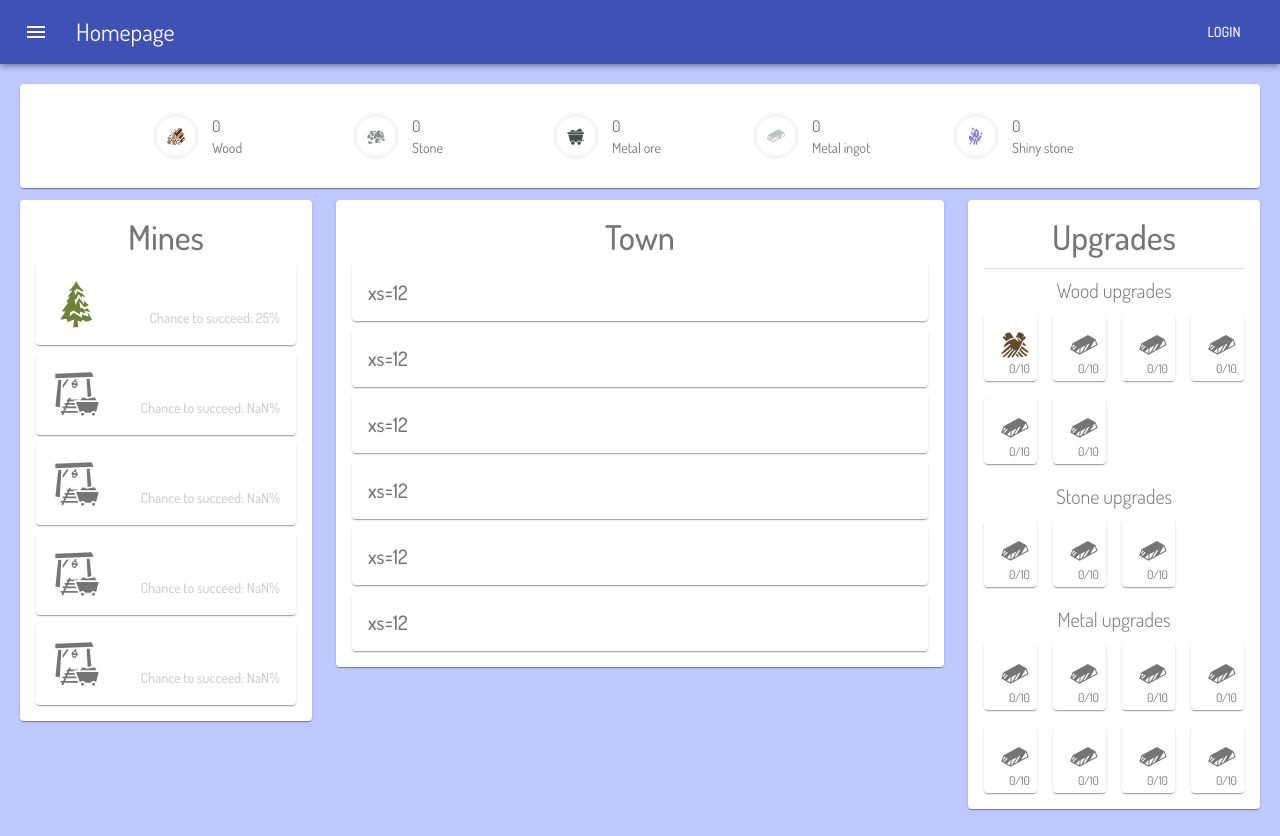
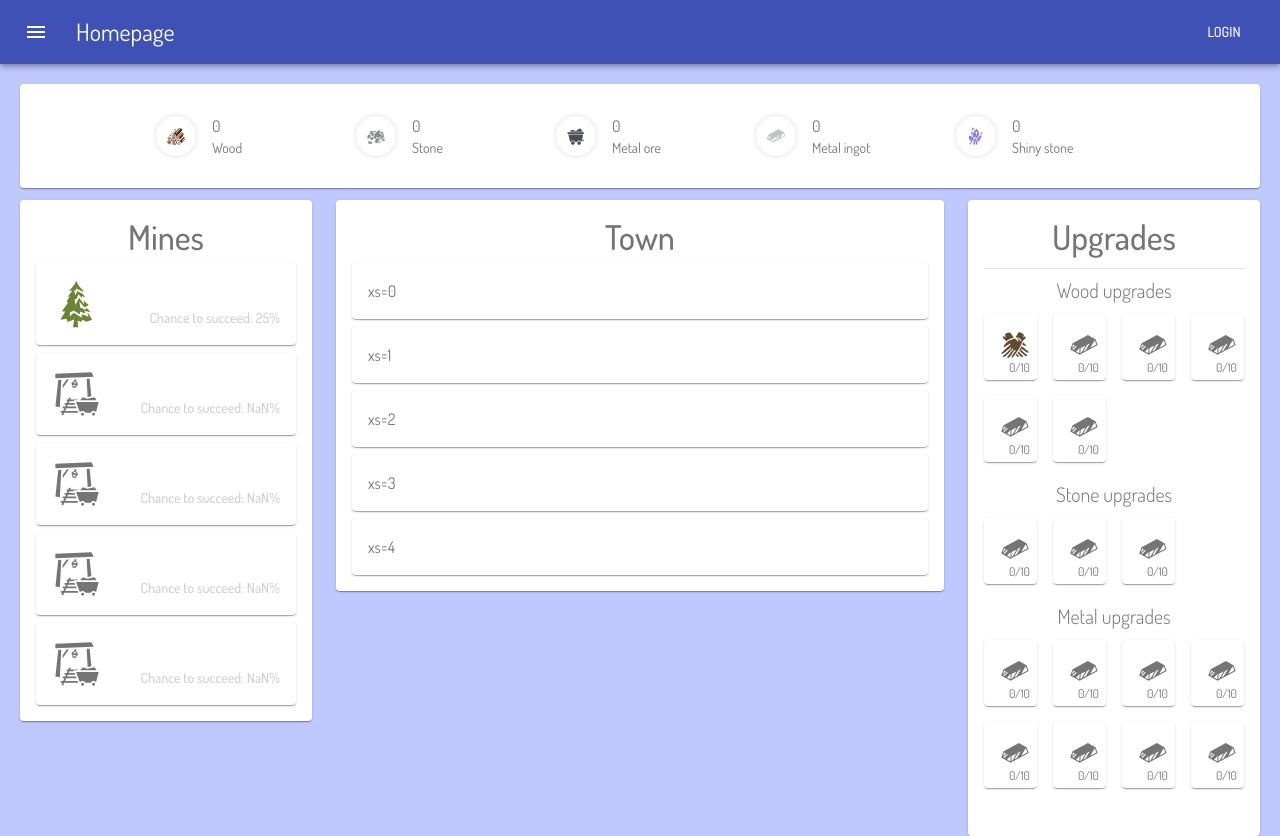
Before and after one commit to patrikliska/reclicker-old, a React (Create React App) app: page / in a window 1280 px wide. Built offline with nearby package versions, Linux system fonts and the light colour scheme.

Commit message:
Moved screens to their folders

```diff
--- a/src/App.js
+++ /dev/null
@@ -1,35 +0,0 @@
-import { createMuiTheme, ThemeProvider } from '@material-ui/core/styles';
-
-import Header from './components/Header';
-import MainPage from './pages/MainPage';
-
-const App = () => {
-  const theme = createMuiTheme({
-    typography: {
-      fontFamily: [
-        'Dosis',
-        '-apple-system',
-        'BlinkMacSystemFont',
-        '"Segoe UI"',
-        'Roboto',
-        '"Helvetica Neue"',
-        'Arial',
-        'sans-serif',
-        '"Apple Color Emoji"',
-        '"Segoe UI Emoji"',
-        '"Segoe UI Symbol"',
-      ].join(','),
-    },
-  });
-
-  return (
-    <ThemeProvider theme={theme}>
-      <Header />
-      <div className='innerContainer' style={{ padding: 20 }}>
-        <MainPage />
-      </div>
-    </ThemeProvider>
-  );
-};
-
-export default App;
--- /dev/null
+++ b/src/Core/index.js
@@ -0,0 +1,23 @@
+import { createMuiTheme, ThemeProvider } from "@material-ui/core/styles";
+
+import Header from "../components/Header";
+import MainPage from "../pages/MainPage";
+
+const App = () => {
+  const theme = createMuiTheme({
+    typography: {
+      fontFamily: ["Dosis", "-apple-system", "Roboto"].join(","),
+    },
+  });
+
+  return (
+    <ThemeProvider theme={theme}>
+      <Header />
+      <div className="innerContainer" style={{ padding: 20 }}>
+        <MainPage />
+      </div>
+    </ThemeProvider>
+  );
+};
+
+export default App;
--- a/src/components/MiddleActionPanel/index.js
+++ b/src/components/MiddleActionPanel/index.js
@@ -1,17 +1,17 @@
-import React from 'react';
+import React from "react";
 
-import Grid from '@material-ui/core/Grid';
-import Paper from '@material-ui/core/Paper';
-import Typography from '@material-ui/core/Typography';
+import Grid from "@material-ui/core/Grid";
+import Paper from "@material-ui/core/Paper";
+import Typography from "@material-ui/core/Typography";
 
-import { makeStyles } from '@material-ui/core/styles';
+import { makeStyles } from "@material-ui/core/styles";
 
-import { GiPineTree, GiGoldMine } from 'react-icons/gi';
+import { GiPineTree, GiGoldMine } from "react-icons/gi";
 
 const useStyles = makeStyles((theme) => ({
   paper: {
     padding: theme.spacing(2),
-    textAlign: 'left',
+    textAlign: "left",
     color: theme.palette.text.secondary,
   },
 }));
@@ -22,30 +22,19 @@ const MiddleActionPanel = () => {
   return (
     <Paper className={classes.paper}>
       <Typography
-        variant='h4'
-        style={{ textAlign: 'center', fontWeight: 500, marginBottom: 5 }}
+        variant="h4"
+        style={{ textAlign: "center", fontWeight: 500, marginBottom: 5 }}
       >
         Town
       </Typography>
       <Grid container spacing={1}>
-        <Grid item xs={12}>
-          <Paper className={classes.paper}>xs=12</Paper>
-        </Grid>
-        <Grid item xs={12}>
-          <Paper className={classes.paper}>xs=12</Paper>
-        </Grid>
-        <Grid item xs={12}>
-          <Paper className={classes.paper}>xs=12</Paper>
-        </Grid>
-        <Grid item xs={12}>
-          <Paper className={classes.paper}>xs=12</Paper>
-        </Grid>
-        <Grid item xs={12}>
-          <Paper className={classes.paper}>xs=12</Paper>
-        </Grid>
-        <Grid item xs={12}>
-          <Paper className={classes.paper}>xs=12</Paper>
-        </Grid>
+        {[0, 1, 2, 3, 4].map((item, index) => (
+          <Grid item xs={12}>
+            <Paper className={classes.paper}>
+              <Typography>{`xs=${index}`}</Typography>
+            </Paper>
+          </Grid>
+        ))}
       </Grid>
     </Paper>
   );
--- a/src/components/RightActionPanel/index.js
+++ b/src/components/RightActionPanel/index.js
@@ -1,27 +1,28 @@
-import React from 'react';
+import React from "react";
 
-import Divider from '@material-ui/core/Divider';
-import Grid from '@material-ui/core/Grid';
-import Paper from '@material-ui/core/Paper';
-import Typography from '@material-ui/core/Typography';
+import Divider from "@material-ui/core/Divider";
+import Grid from "@material-ui/core/Grid";
+import Paper from "@material-ui/core/Paper";
+import Typography from "@material-ui/core/Typography";
 
-import { GiArrowCluster } from 'react-icons/gi';
+import { GiArrowCluster } from "react-icons/gi";
 
-import { makeStyles } from '@material-ui/core/styles';
+import { makeStyles } from "@material-ui/core/styles";
 
-import Upgrade from './Upgrade';
+import Upgrade from "./Upgrade";
 
-import upgrades from './upgrades.json';
+import upgrades from "./upgrades.json";
 
 const useStyles = makeStyles((theme) => ({
   paperContainer: {
     padding: theme.spacing(2),
-    textAlign: 'left',
+    textAlign: "left",
     color: theme.palette.text.secondary,
+    height: "100%",
   },
   paper: {
     padding: theme.spacing(2),
-    textAlign: 'center',
+    textAlign: "center",
     color: theme.palette.text.secondary,
   },
 }));
@@ -32,8 +33,8 @@ const RightActionPanel = () => {
   return (
     <Paper className={classes.paperContainer}>
       <Typography
-        variant='h4'
-        style={{ textAlign: 'center', fontWeight: 500, marginBottom: 5 }}
+        variant="h4"
+        style={{ textAlign: "center", fontWeight: 500, marginBottom: 5 }}
       >
         Upgrades
         <Divider style={{ marginTop: 10 }} />
@@ -41,10 +42,10 @@ const RightActionPanel = () => {
       <Grid container spacing={2}>
         {upgrades.map((upgrade) => (
           <>
-            <Grid item xs={12} style={{ paddingBottom: 0 }} alignItems='center'>
+            <Grid item xs={12} style={{ paddingBottom: 0 }} alignItems="center">
               <Typography
-                variant='h6'
-                style={{ textAlign: 'center', fontWeight: 300 }}
+                variant="h6"
+                style={{ textAlign: "center", fontWeight: 300 }}
               >
                 {upgrade?.category}
               </Typography>
@@ -53,7 +54,7 @@ const RightActionPanel = () => {
               <Grid item xs={3}>
                 <Paper
                   className={classes.paper}
-                  style={{ position: 'relative' }}
+                  style={{ position: "relative" }}
                 >
                   {/* <GiArrowCluster
                     style={{
@@ -65,14 +66,14 @@ const RightActionPanel = () => {
                     }}
                   /> */}
                   <Typography
-                    variant='subtitle1'
+                    variant="subtitle1"
                     style={{
-                      position: 'absolute',
+                      position: "absolute",
                       bottom: 5,
                       right: 7,
-                      textAlign: 'left',
+                      textAlign: "left",
                       fontSize: 12,
-                      lineHeight: 'unset',
+                      lineHeight: "unset",
                     }}
                   >
                     0/10
--- a/src/index.css
+++ b/src/index.css
@@ -2,10 +2,4 @@ body {
   min-height: 100vh;
   margin: 0;
   background-color: #0024ff40;
-  font-family: 'Dosis', 'Segoe UI', 'Roboto', 'Oxygen', 'Ubuntu', 'Cantarell',
-    'Fira Sans', 'Droid Sans', 'Helvetica Neue', sans-serif;
-  font-weight: 500;
-  font-size: 20px;
-  -webkit-font-smoothing: antialiased;
-  -moz-osx-font-smoothing: grayscale;
 }
--- a/src/index.js
+++ b/src/index.js
@@ -1,7 +1,7 @@
 import React from 'react';
 import ReactDOM from 'react-dom';
 import './index.css';
-import App from './App';
+import App from './Core';
 import reportWebVitals from './reportWebVitals';
 
 ReactDOM.render(
```
Also changed, not shown: src/Core/App.css (renamed from src/App.css), src/logo.svg (deleted), 1 other file (tests, documents, lock files or other folders).
